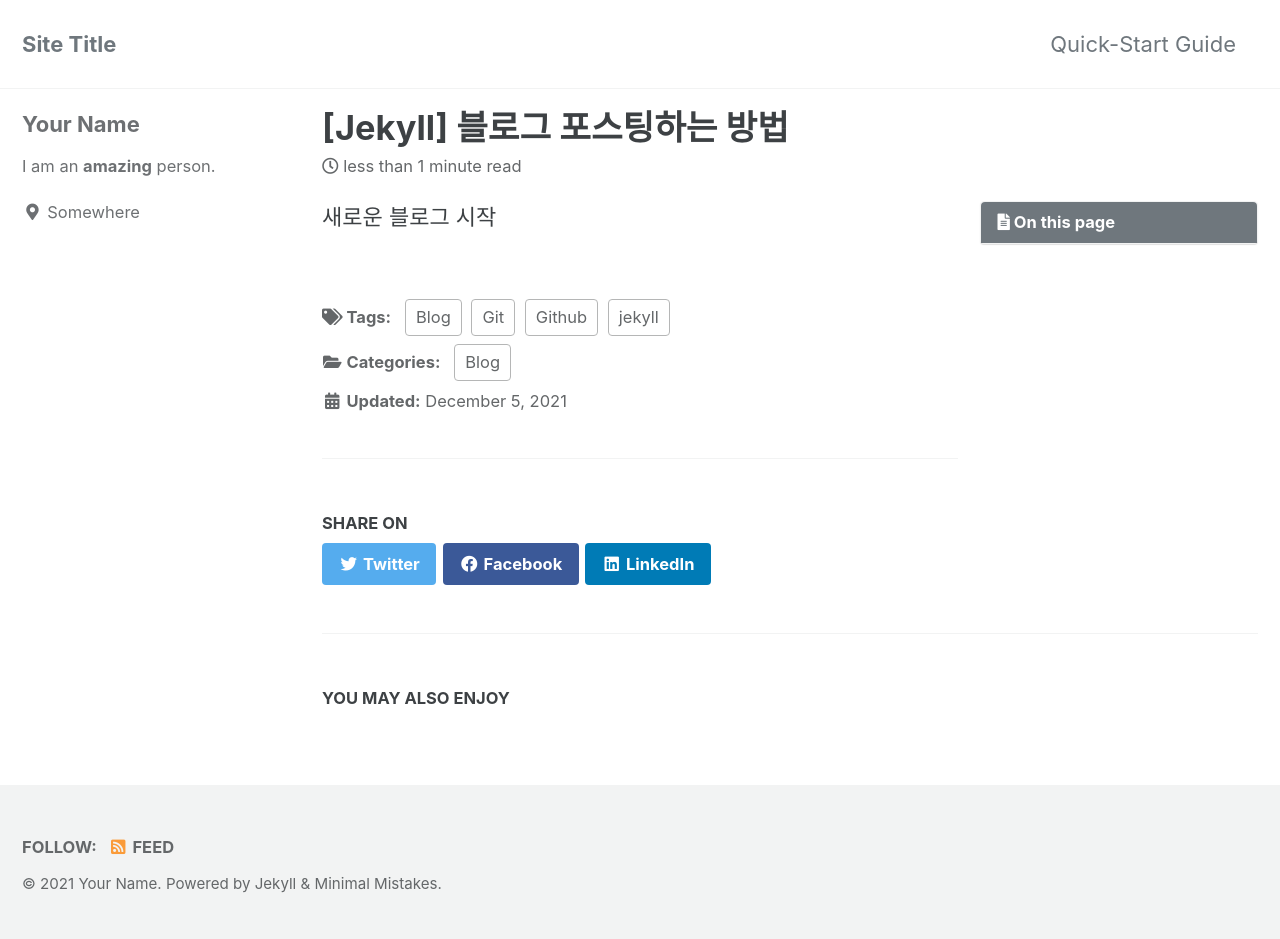
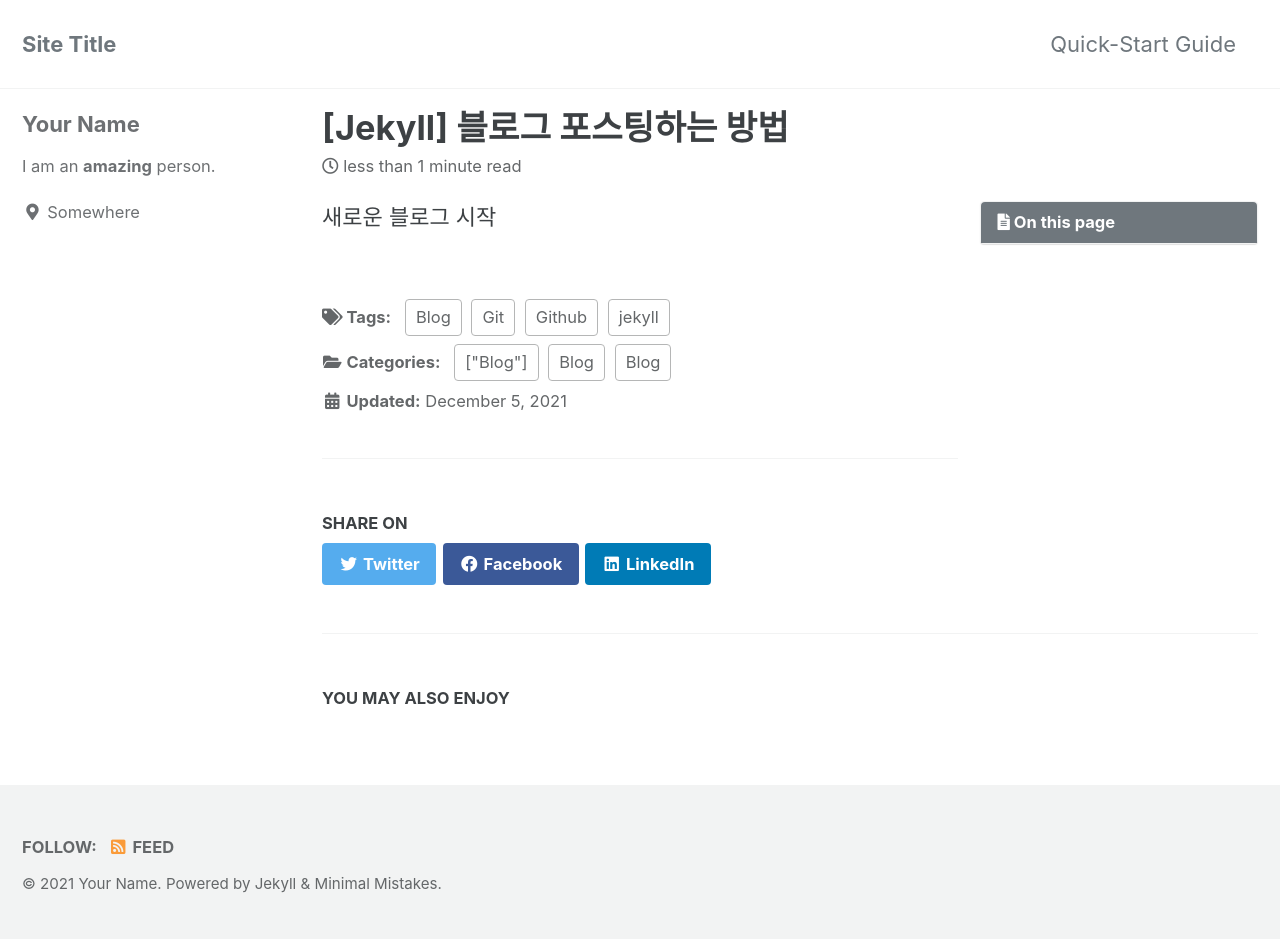
Before and after one commit to leeyoungseok/leeyoungseok.github.com, a Jekyll site: the page built from _posts/2021-12-05-my-first-post.md, in a window 1280 px wide. Built offline with Jekyll 4.4.1, drawn with Linux system fonts in a browser that asks for light colours; cached includes are drawn as plain includes.

Commit message:
Update 2021-12-05-my-first-post.md

```diff
--- a/_posts/2021-12-05-my-first-post.md
+++ b/_posts/2021-12-05-my-first-post.md
@@ -3,7 +3,7 @@ title:  "[Jekyll] 블로그 포스팅하는 방법"
 excerpt: "md 파일에 마크다운 문법으로 작성하여 Github 원격 저장소에 업로드 해보자. 에디터는 Visual Studio code 사용! 로컬 서버에서 확인도 해보자. "
 
 categories:
-  - Blog
+  - [Blog]
 tags:
   - [Blog, jekyll, Github, Git]
 
```
